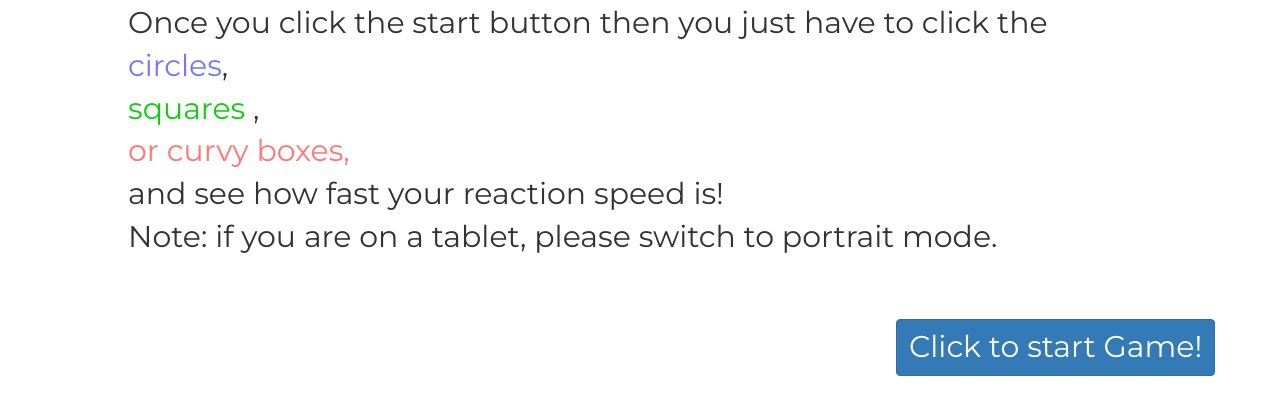
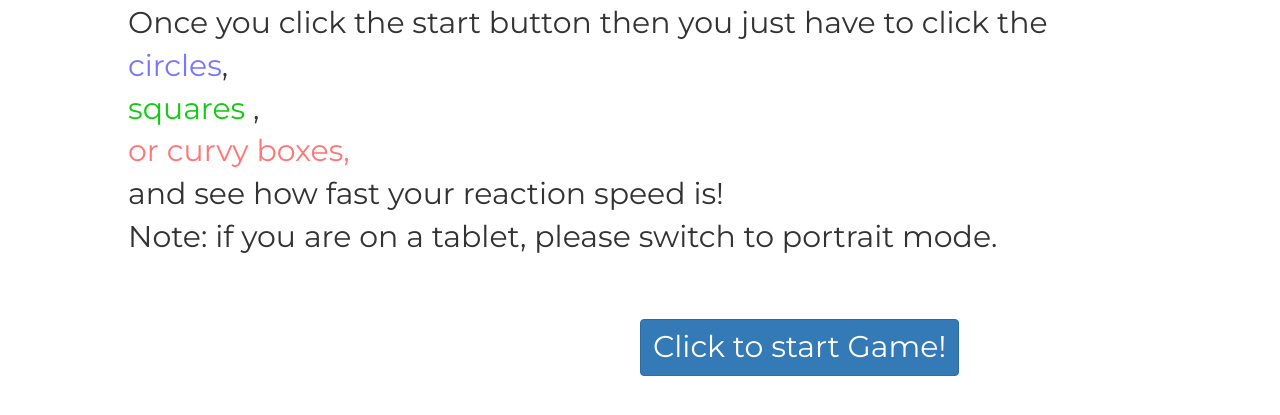
Before and after one commit to ddxtanx/react-me, a PHP site: page / in a window 1280 px wide. Shown: the part 281-696 px from the top of the page. Run offline with PHP 8.4, Linux system fonts and the light colour scheme; some libraries are stand-ins or nearby versions.

Commit message:
Adding to both Git and Heroku

```diff
--- a/main.css
+++ b/main.css
@@ -74,7 +74,7 @@
 #startbut
 {
 	font-size:30px;
-	left:70%;
+	left:50%;
 	position:absolute;
 	top:75%;
 }
```
